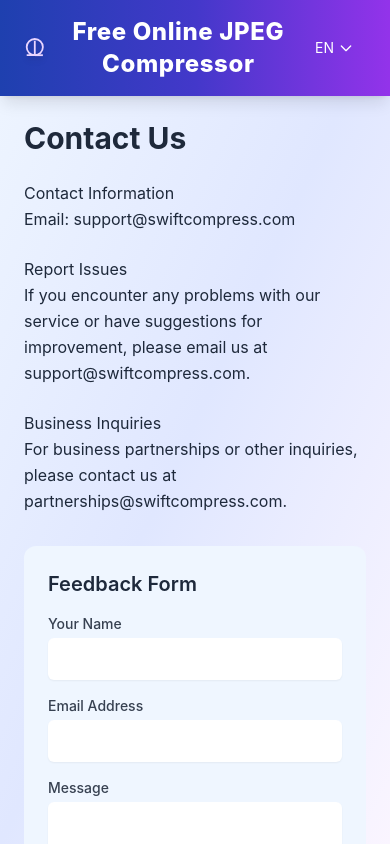
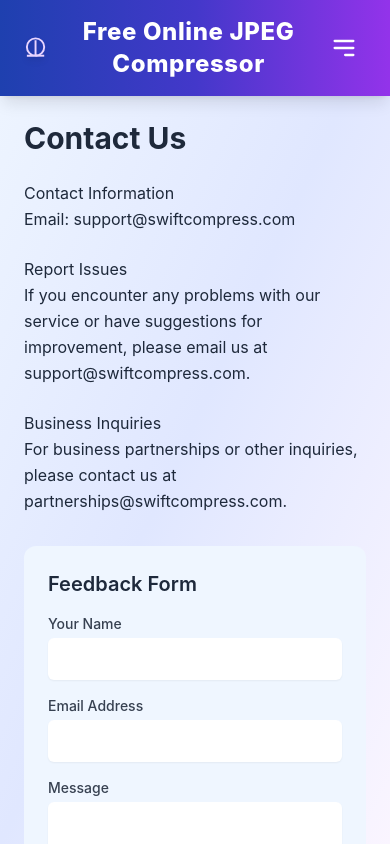
Before and after one commit to codewith-swapnil/compress-jpeg, a React (Vite) app: page /contact in a window 390 px wide. Shown: the top 844 px of the page. Built offline with nearby package versions, Linux system fonts and the light colour scheme.

Commit message:
mainlayout updated navbar

```diff
--- a/src/components/MainLayout.jsx
+++ b/src/components/MainLayout.jsx
@@ -1,16 +1,25 @@
-import React from 'react';
+import React, { useState } from 'react';
 import { Link } from 'react-router-dom';
 import { useTranslation } from 'react-i18next';
 import LanguageSelector from './LanguageSelector';
 
 export default function MainLayout({ children }) {
   const { t } = useTranslation();
+  const [isMobileMenuOpen, setIsMobileMenuOpen] = useState(false);
+
+  const toggleMobileMenu = () => {
+    setIsMobileMenuOpen(!isMobileMenuOpen);
+  };
+
+  const closeMobileMenu = () => {
+    setIsMobileMenuOpen(false);
+  };
 
   return (
     <div className="min-h-screen flex flex-col">
-      <header className="relative"> {/* Added relative positioning */}
+      <header className="relative">
         <nav className="w-full bg-gradient-to-r from-blue-800 via-indigo-700 to-purple-600 py-4 px-6 text-white text-center shadow-lg flex justify-between items-center sticky top-0 z-40 backdrop-blur-md bg-opacity-90">
-          <Link to="/" className="font-extrabold tracking-wide text-2xl md:text-3xl flex items-center gap-2">
+          <Link to="/" className="font-extrabold tracking-wide text-2xl md:text-3xl flex items-center gap-2" onClick={closeMobileMenu}>
             <svg
               className="w-8 h-8 md:w-9 md:h-9 text-purple-200 inline-block drop-shadow-md"
               fill="none"
@@ -24,7 +33,7 @@
             {t("title", { defaultValue: "SwiftCompress" })}
           </Link>
 
-          <div className="flex items-center gap-4">
+          {/* Desktop Navigation Links */}
           <div className="hidden md:flex items-center gap-4">
             <Link
               to="/privacy-policy"
@@ -44,12 +53,76 @@
             >
               {t("contact", "Contact")}
             </Link>
-            </div>
             <div className="relative">
               <LanguageSelector />
             </div>
           </div>
+
+          {/* Mobile Menu Button (Hamburger Icon) */}
+          <div className="md:hidden flex items-center">
+            <button
+              onClick={toggleMobileMenu}
+              className="text-white focus:outline-none focus:ring-2 focus:ring-white p-2 rounded-md"
+              aria-label="Toggle navigation menu"
+            >
+              <svg
+                className="w-7 h-7"
+                fill="none"
+                stroke="currentColor"
+                viewBox="0 0 24 24"
+                xmlns="http://www.w3.org/2000/svg"
+              >
+                {isMobileMenuOpen ? (
+                  <path
+                    strokeLinecap="round"
+                    strokeLinejoin="round"
+                    strokeWidth="2"
+                    d="M6 18L18 6M6 6l12 12"
+                  ></path>
+                ) : (
+                  <path
+                    strokeLinecap="round"
+                    strokeLinejoin="round"
+                    strokeWidth="2"
+                    d="M4 6h16M4 12h16m-7 6h7"
+                  ></path>
+                )}
+              </svg>
+            </button>
+          </div>
         </nav>
+
+        {/* Mobile Menu Overlay */}
+        {isMobileMenuOpen && (
+          <div className="md:hidden fixed inset-0 bg-black bg-opacity-70 z-30 flex justify-end" onClick={closeMobileMenu}>
+            <div className="w-3/4 bg-white text-slate-800 shadow-lg py-6 px-4 flex flex-col items-start gap-4 animate-slide-in-right" onClick={(e) => e.stopPropagation()}>
+              <Link
+                to="/privacy-policy"
+                className="w-full text-left py-2 px-4 rounded-lg hover:bg-indigo-100 transition-colors duration-200 text-lg font-medium"
+                onClick={closeMobileMenu}
+              >
+                {t("privacy_policy", "Privacy")}
+              </Link>
+              <Link
+                to="/terms"
+                className="w-full text-left py-2 px-4 rounded-lg hover:bg-indigo-100 transition-colors duration-200 text-lg font-medium"
+                onClick={closeMobileMenu}
+              >
+                {t("terms", "Terms")}
+              </Link>
+              <Link
+                to="/contact"
+                className="w-full text-left py-2 px-4 rounded-lg hover:bg-indigo-100 transition-colors duration-200 text-lg font-medium"
+                onClick={closeMobileMenu}
+              >
+                {t("contact", "Contact")}
+              </Link>
+              <div className="w-full mt-4">
+                <LanguageSelector />
+              </div>
+            </div>
+          </div>
+        )}
       </header>
 
       <main className="flex-grow">
```
Lines whose indentation alone changed are shown as unchanged.
